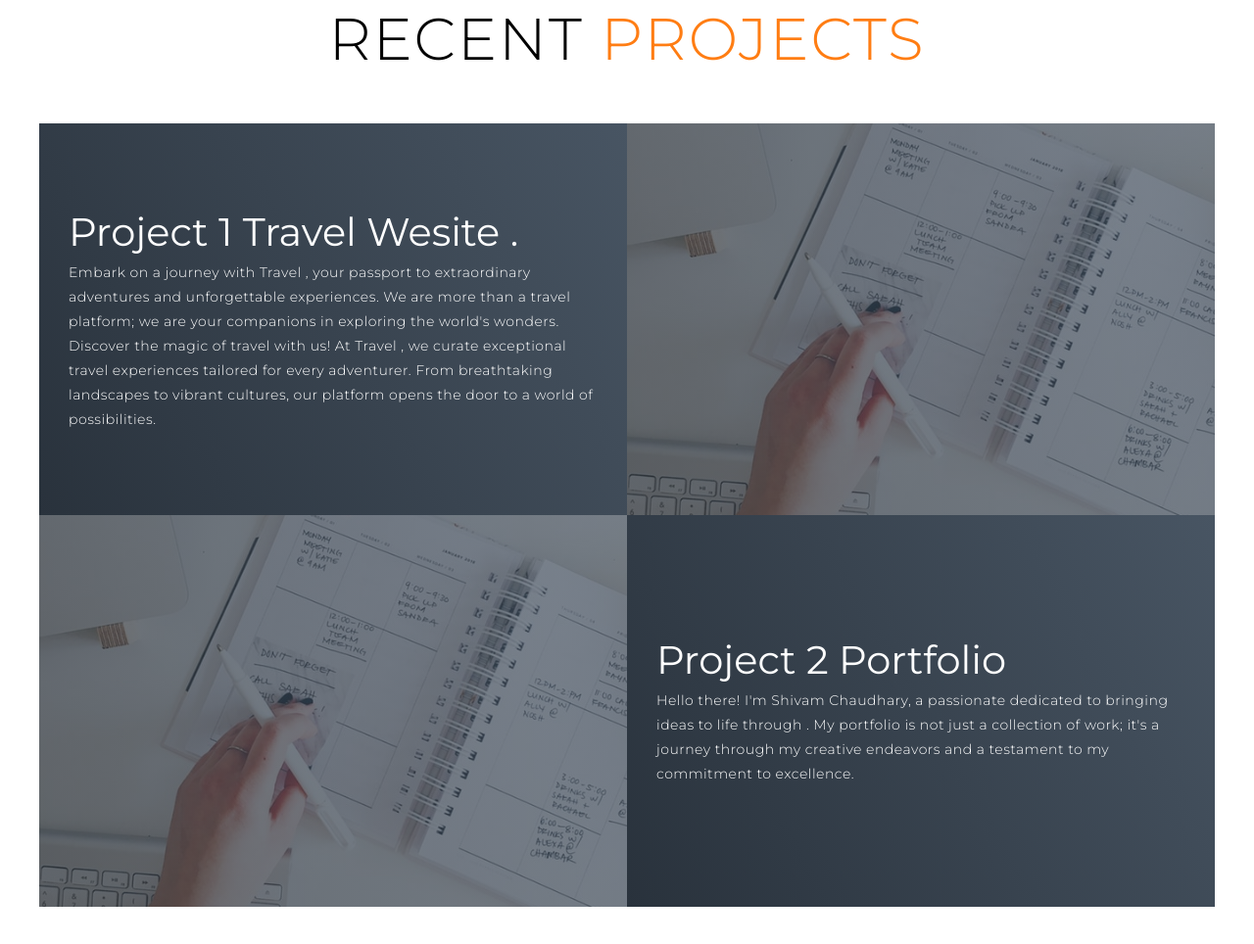
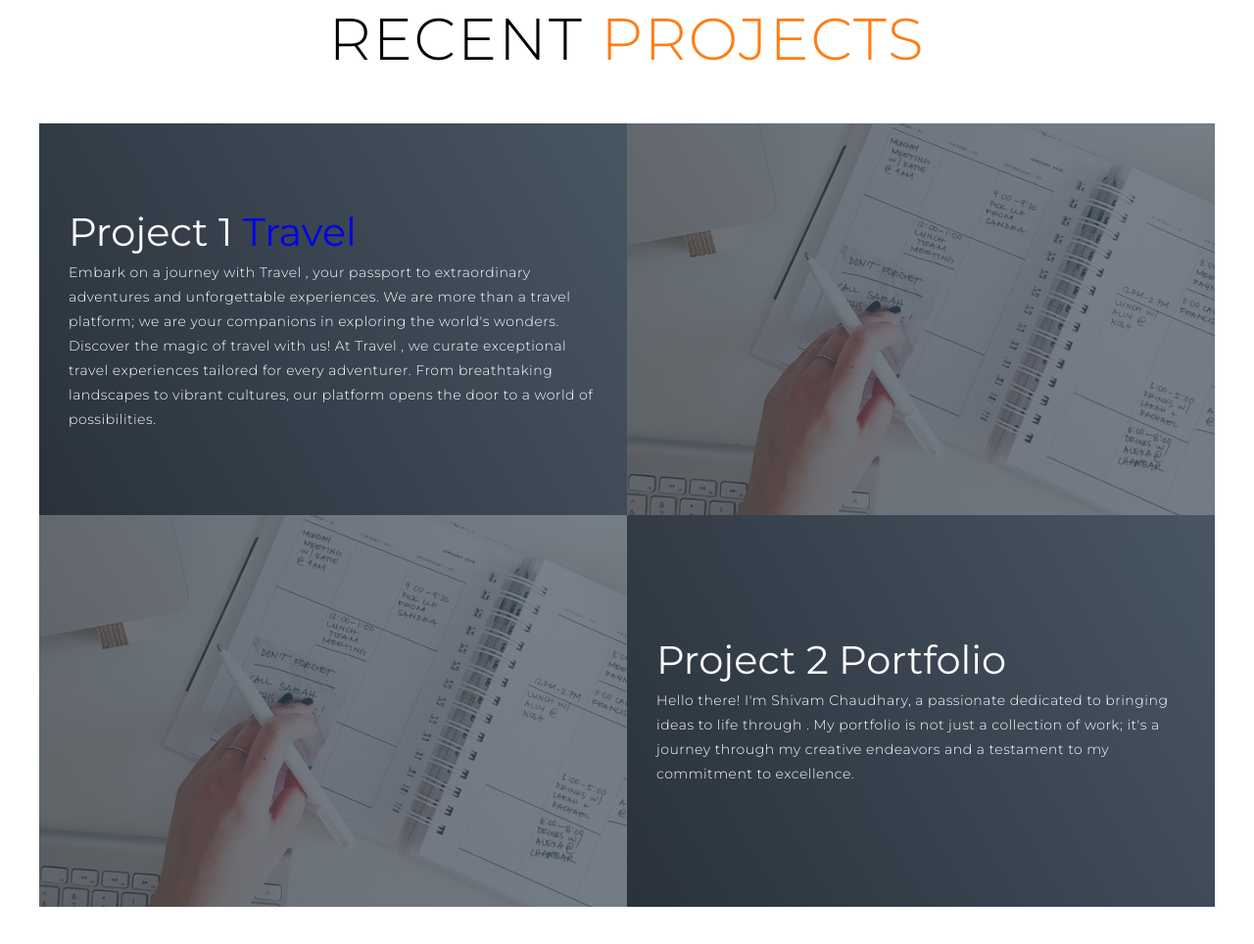
Before and after one commit to Annyoneelse/Shivam-Portfolio, a plain HTML site: page index.html in a window 1280 px wide. Shown: the part 1916-2880 px from the top of the page at 98% size. Drawn offline with Linux system fonts and the light colour scheme; files whose address does not match are found by name.

Commit message:
Add URL of Travel

```diff
--- a/index.html
+++ b/index.html
@@ -91,7 +91,7 @@
       <div class="all-projects">
         <div class="project-item">
           <div class="project-info">
-            <h1>Project 1 Travel Wesite .</h1>
+            <h1>Project 1 <a href ="https://shivamchaudhry.github.io/Raja.travel.github.io/">Travel</a></h1>
             <!-- <h2>Coding is Love</h2> -->
             <p>Embark on a journey with  Travel , your passport to extraordinary adventures and unforgettable experiences. We are more than a travel platform; we are your companions in exploring the world's wonders. Discover the magic of travel with us!
 
```
